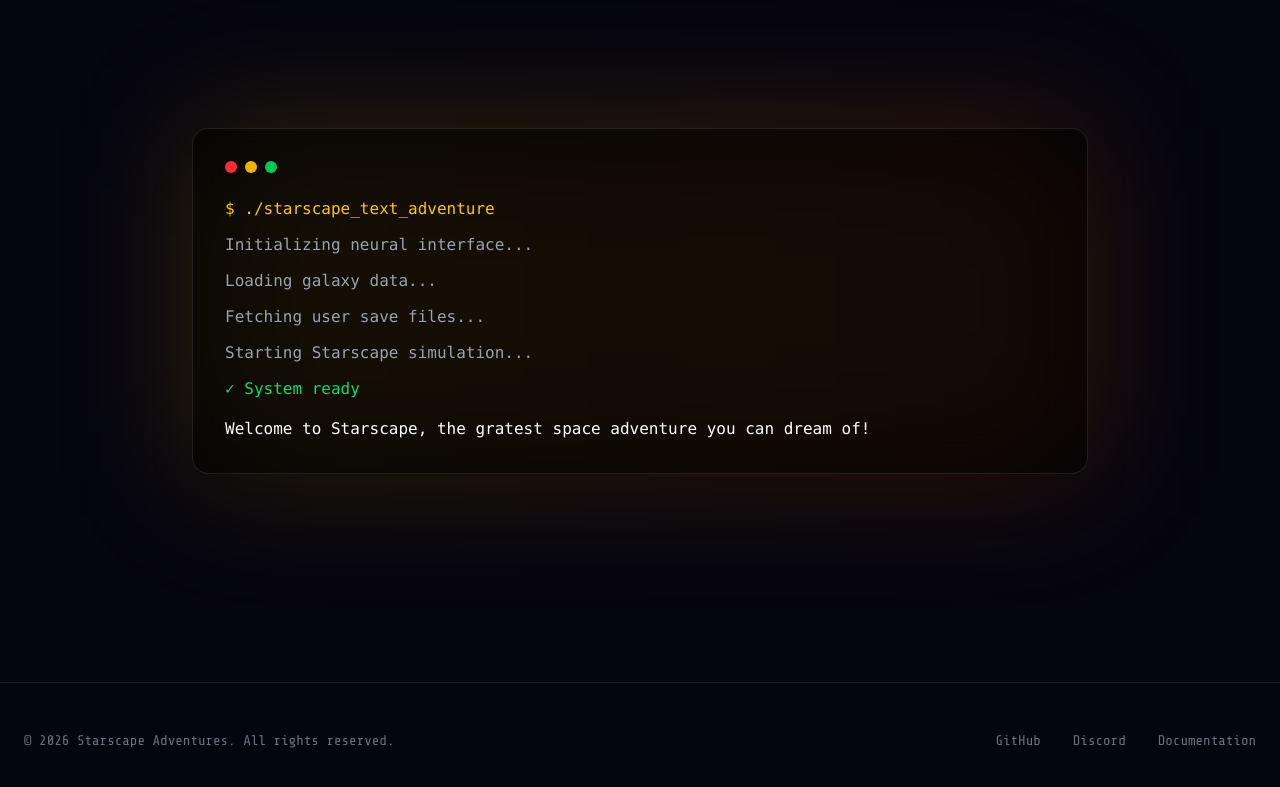
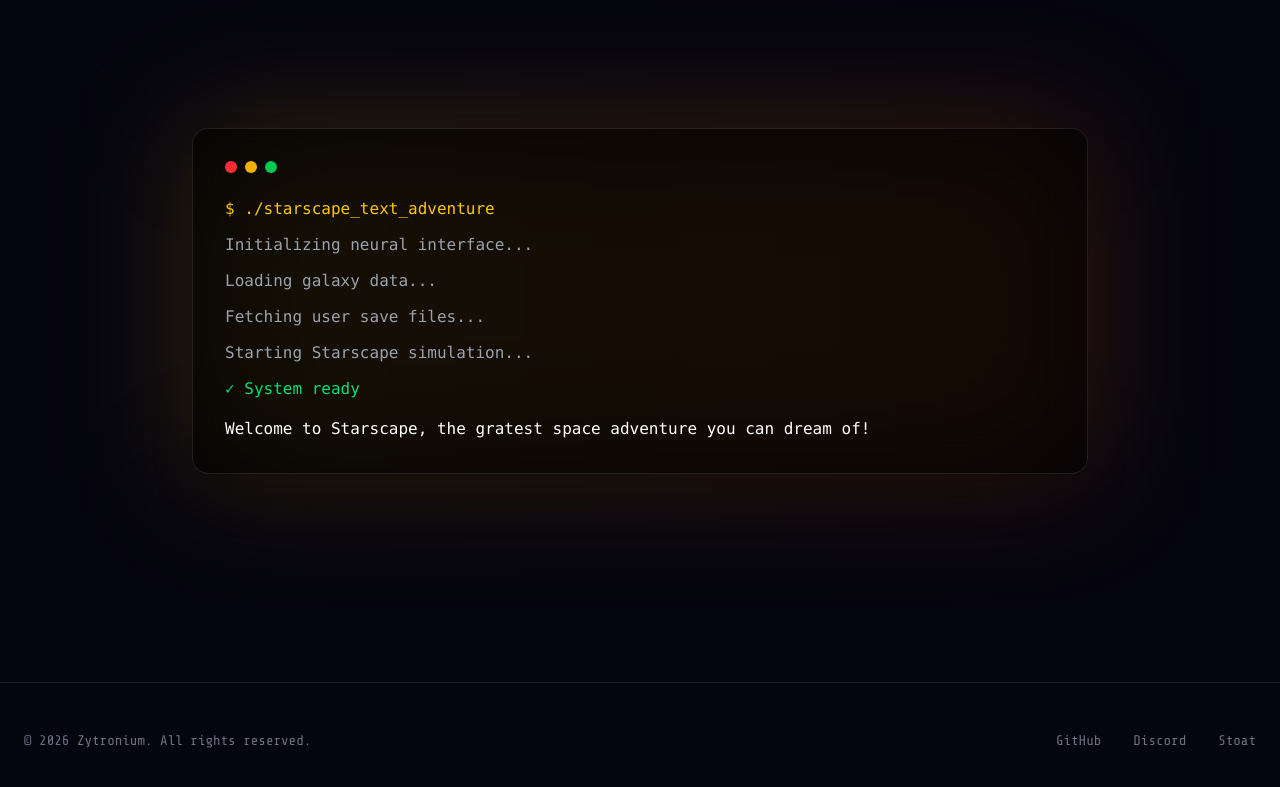
Before and after one commit to Zytronium/starscape_text_adventure_web, a Next.js app: page / in a window 1280 px wide. Shown: the part 1229-2016 px from the top of the page. Built offline with nearby package versions, Linux system fonts and the light colour scheme; no server answers.

Commit message:
Update footer

```diff
--- a/src/components/StarscapeLanding.jsx
+++ b/src/components/StarscapeLanding.jsx
@@ -379,11 +379,11 @@ export default function StarscapeLanding() {
         {/* Footer */}
         <footer className="container mx-auto px-6 py-12 mt-32 border-t border-white/10">
           <div className="flex flex-col md:flex-row justify-between items-center gap-6 text-gray-500 text-sm">
-            <p>© 2026 Starscape Adventures. All rights reserved.</p>
+            <p>© 2026 Zytronium. All rights reserved.</p>
             <div className="flex gap-8">
-              <a href="#" className="hover:text-yellow-400 transition-colors">GitHub</a>
-              <a href="#" className="hover:text-yellow-400 transition-colors">Discord</a>
-              <a href="#" className="hover:text-yellow-400 transition-colors">Documentation</a>
+              <a href="https://github.com/Zytronium/starscape_text_adventure" className="hover:text-yellow-400 transition-colors">GitHub</a>
+              <a href="https://discord.gg/nMXxW5xVM4" className="hover:text-yellow-400 transition-colors">Discord</a>
+              <a href="https://stt.gg/2BWGQPa9" className="hover:text-yellow-400 transition-colors">Stoat</a>
             </div>
           </div>
         </footer>
```
